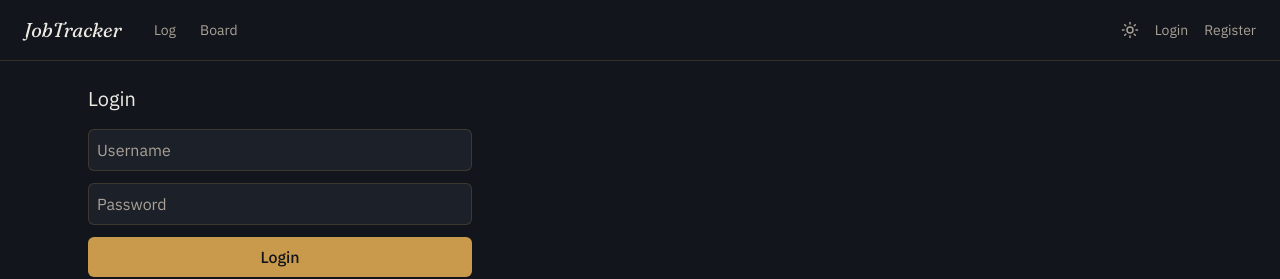
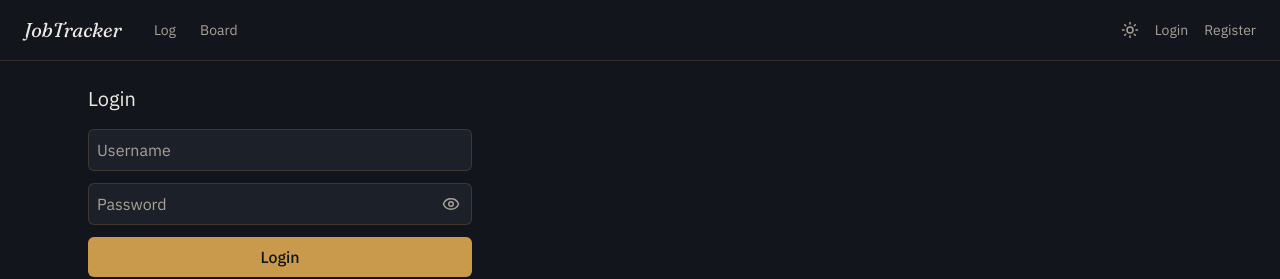
Before and after one commit to SthaSundar/jobtracker-frontend, a React (Vite) app: page /login in a window 1280 px wide. Shown: the top 279 px of the page. Built offline with nearby package versions, Linux system fonts and the light colour scheme; no server answers.

Commit message:
fix: position password visibility icon inside input field

```diff
--- a/src/pages/Login.jsx
+++ b/src/pages/Login.jsx
@@ -51,6 +51,7 @@ const [showPassword, setShowPassword] = useState(false);
         </div>
 
         <div>
+          <div className="relative">
             <input
               {...register('password')}
               type={showPassword ? 'text' : 'password'}
@@ -65,6 +66,7 @@ const [showPassword, setShowPassword] = useState(false);
             >
                 {showPassword ? <EyeOff size={18} /> : <Eye size={18} />}
             </button>
+          </div>
           {errors.password && (
             <p className="text-red-400 text-sm mt-1">{errors.password.message}</p>
           )}
--- a/src/pages/Register.jsx
+++ b/src/pages/Register.jsx
@@ -68,6 +68,7 @@ const [showPassword, setShowPassword] = useState(false);
         </div>
 
         <div>
+          <div className="relative">
             <input
               {...register('password')}
               type={showPassword ? 'text' : 'password'}
@@ -82,6 +83,7 @@ const [showPassword, setShowPassword] = useState(false);
             >
               {showPassword ? <EyeOff size={18} /> : <Eye size={18} />}
             </button>
+          </div>
           {errors.password && (
             <p className="text-red-400 text-sm mt-1">{errors.password.message}</p>
           )}
```
Lines whose indentation alone changed are shown as unchanged.
